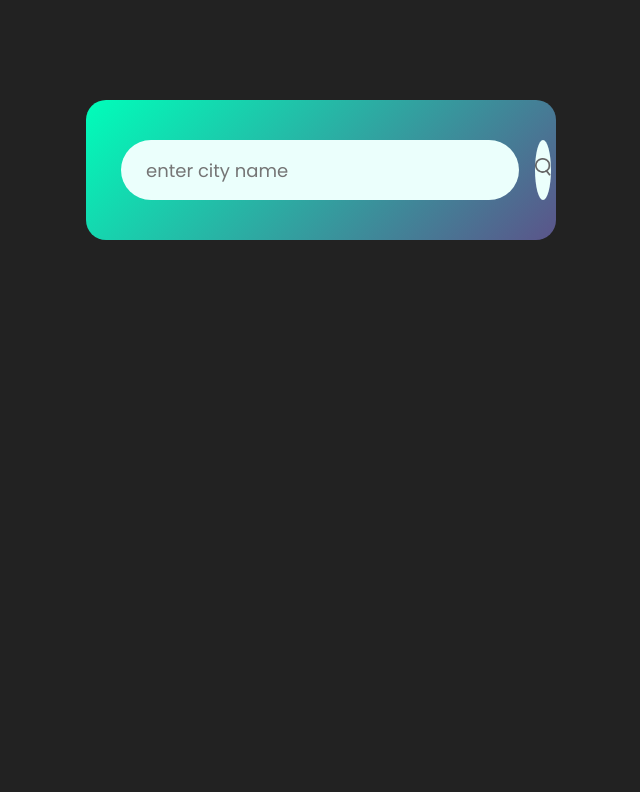
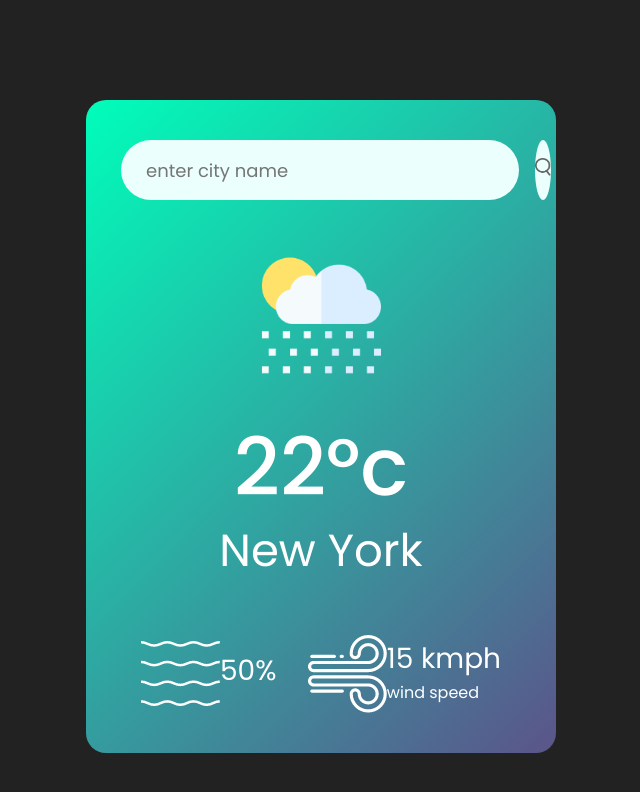
Before and after one commit to Manohar7730/HTML--CSS--JS, a plain HTML site: page weatherApp/index.html in a window 1280 px wide. Shown: the whole page, without its empty margins (319-959 px from the left). Drawn offline with Linux system fonts and the light colour scheme.

Commit message:
completed weather details html,css

```diff
--- a/weatherApp/index.html
+++ b/weatherApp/index.html
@@ -14,6 +14,24 @@
           <img src="images/search.png" alt="search" />
         </button>
       </div>
+      <div class="weather">
+        <img src="images/rain.png" alt="climate-icon" class="weather-icon" />
+        <h1 class="temp">22°c</h1>
+        <h2 class="city">New York</h2>
+        <div class="details">
+          <div class="col">
+            <img src="images/humidity.png" alt="humidity" />
+            <div><p class="humidity">50%</p></div>
+          </div>
+          <div class="col">
+            <img src="images/wind.png" alt="wind" />
+            <div>
+              <p class="wind">15 kmph</p>
+              <p>wind speed</p>
+            </div>
+          </div>
+        </div>
+      </div>
     </div>
     <script src="script.js"></script>
   </body>
--- a/weatherApp/style.css
+++ b/weatherApp/style.css
@@ -55,3 +55,43 @@ body {
 .search button img {
   width: 16px;
 }
+
+.weather-icon{
+    width: 170px;
+    margin-top: 30px;
+}
+
+.weather h1{
+    font-size: 80px;
+    font-weight: 500;
+}
+
+.weather h2{
+    font-size: 45px;
+    font-weight: 400;
+    margin-top: -10px;
+}
+
+.details{
+    display: flex;
+    align-items: center;
+    justify-content: space-between;
+    padding: 0 20px;
+    margin-top: 50px;
+}
+
+.col{
+    display: flex;
+    align-items: center;
+    text-align: left;
+}s
+
+.col img{
+    width: 40px;
+    margin-right: 10px;
+}
+
+.humidity, .wind{
+    font-size: 28px;
+    margin-top: -6px;
+}
```
